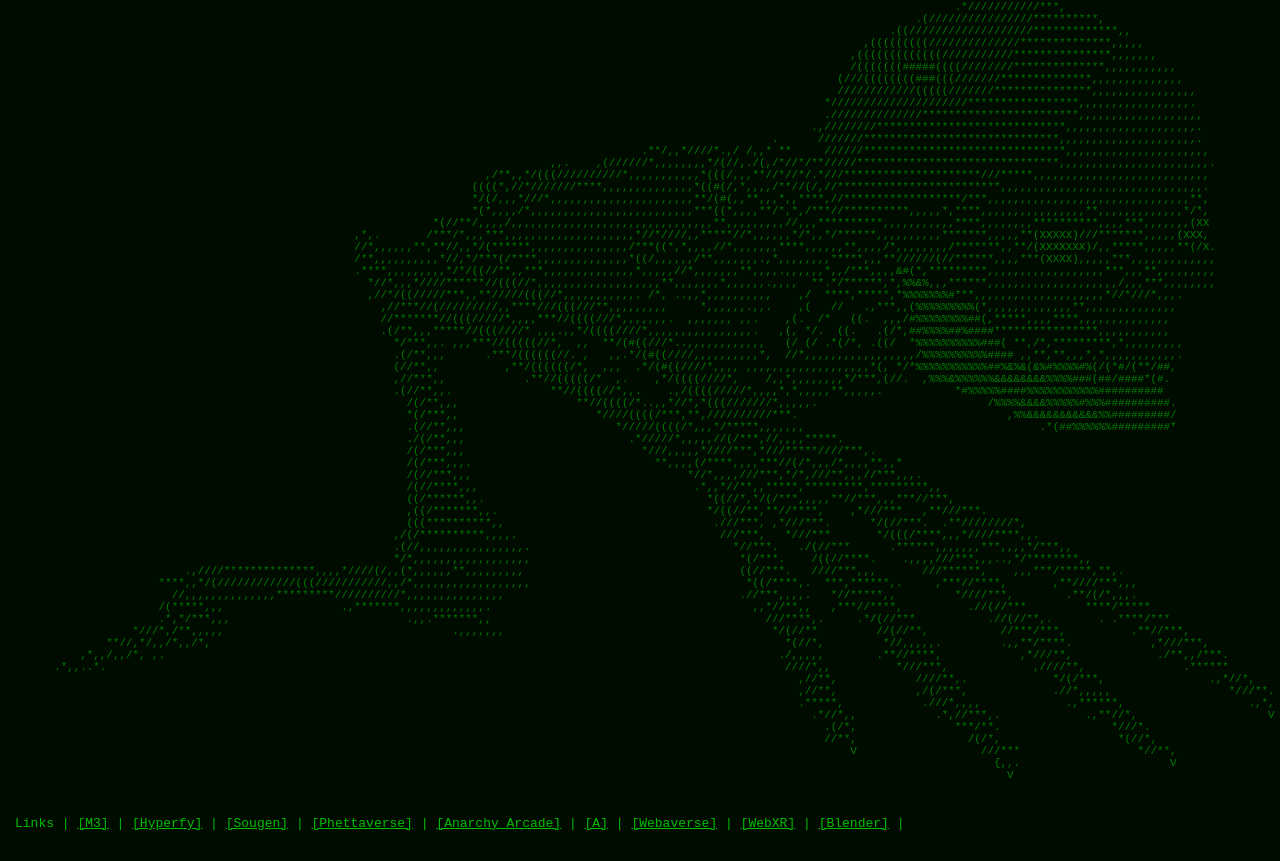
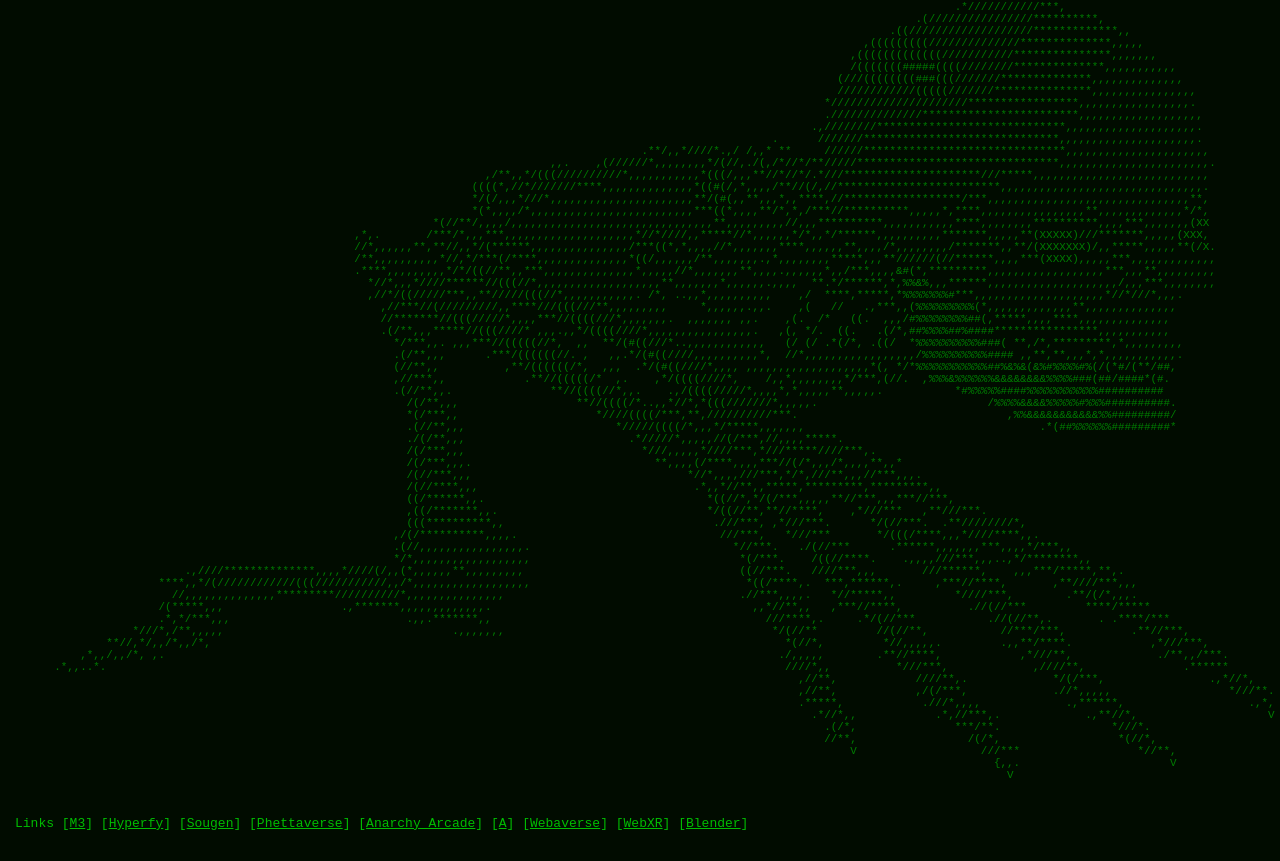
Before and after one commit to Knar33/psiber, a plain HTML site: page index.html in a window 1280 px wide. Shown: the part 831-1692 px from the top of the page. Drawn offline with Linux system fonts and the light colour scheme.

Commit message:
Link style

```diff
--- a/index.html
+++ b/index.html
@@ -127,16 +127,16 @@
 
 </pre>
 
-Links |
-<a href="https://m3org.com/" target="new">[M3]</a> |
-<a href="https://hyperfy.io/" target="new">[Hyperfy]</a> |
-<a href="https://sougen.co/" target="new">[Sougen]</a> |
-<a href="https://emotionull.art/" target="new">[Phettaverse]</a> |
-<a href="https://www.anarchyarcade.com/" target="new">[Anarchy Arcade]</a> |
-<a href="https://avirtualfuture-devlog.neocities.org/index.html" target="new">[A]</a> |
-<a href="https://webaverse.com/" target="new">[Webaverse]</a> |
-<a href="https://immersiveweb.dev/" target="new">[WebXR]</a> |
-<a href="https://blender.org/" target="new">[Blender]</a> |
+Links
+[<a href="https://m3org.com/" target="new">M3</a>]
+[<a href="https://hyperfy.io/" target="new">Hyperfy</a>]
+[<a href="https://sougen.co/" target="new">Sougen</a>]
+[<a href="https://emotionull.art/" target="new">Phettaverse</a>]
+[<a href="https://www.anarchyarcade.com/" target="new">Anarchy Arcade</a>]
+[<a href="https://avirtualfuture-devlog.neocities.org/index.html" target="new">A</a>]
+[<a href="https://webaverse.com/" target="new">Webaverse</a>]
+[<a href="https://immersiveweb.dev/" target="new">WebXR</a>]
+[<a href="https://blender.org/" target="new">Blender</a>]
 <br><br>
 
 </body>
```
